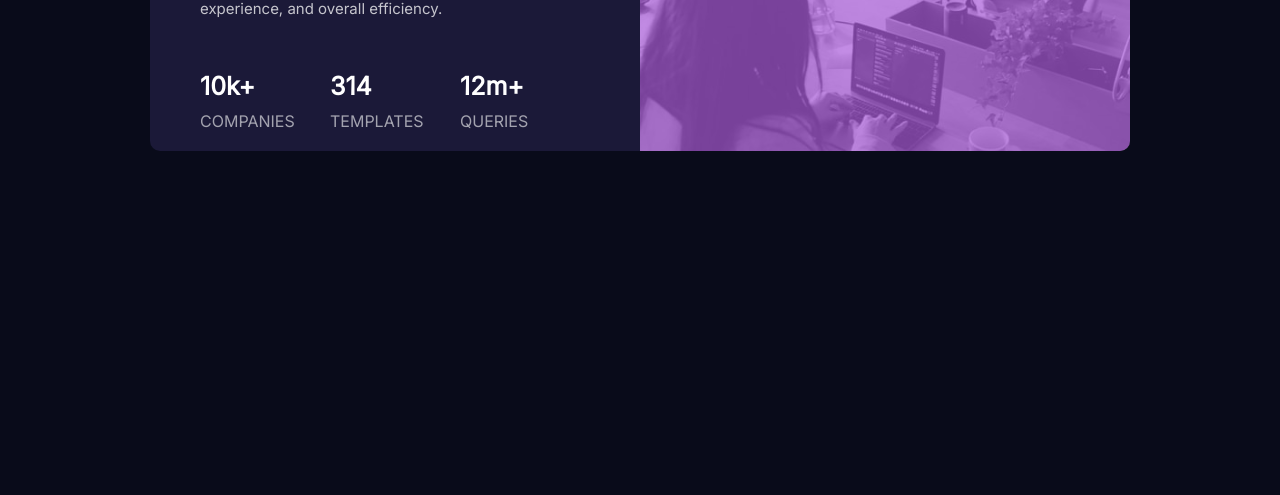
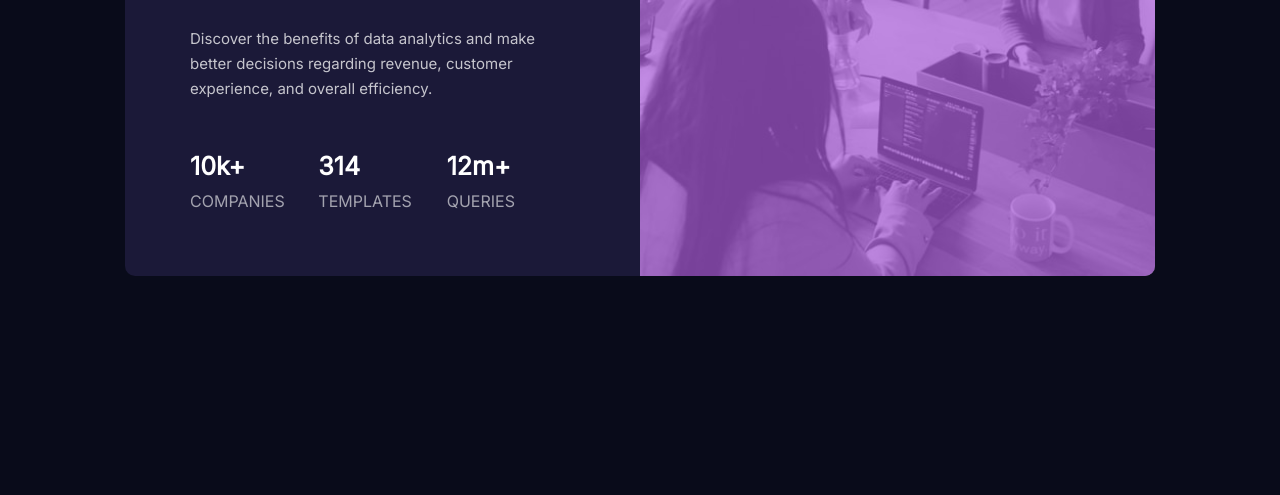
Before and after one commit to Pranav0210/stats-preview-card-component-main, a plain HTML site: page index.html in a window 1280 px wide. Shown: the part 305-800 px from the top of the page. Drawn offline with Linux system fonts and the light colour scheme.

Commit message:
solution improved

```diff
--- a/style.css
+++ b/style.css
@@ -4,25 +4,26 @@
     body
     {
       background-color: hsl(233, 47%, 7%);
-      padding-right: 150px;
-      padding-left: 150px;
+      padding-right: 100px;
+      padding-left: 100px;
       padding-top: 100px;
-      margin:0px;
-      border:0px;
+      margin:25px;
+      border:25px;
     }
     #stat-card{
       display: grid;
       grid-template-columns: 50% 50%;
       background-color: hsl(244, 38%, 16%);
       box-sizing: border-box;
+      /* height: ; */
       border-radius: 10px;
       /*height: auto;*/
     }
     .text{
-      padding-top:10px;
-      padding-left: 50px;
-      padding-right:50px;
-      padding-bottom: 20px;
+      /* padding-top:10px; */
+      padding: 65px;
+      /* padding-right:50px; */
+      /* padding-bottom: 20px; */
       grid-template-rows: 80px 80px 80px;
       /*z-index: 10;*/
 
```
